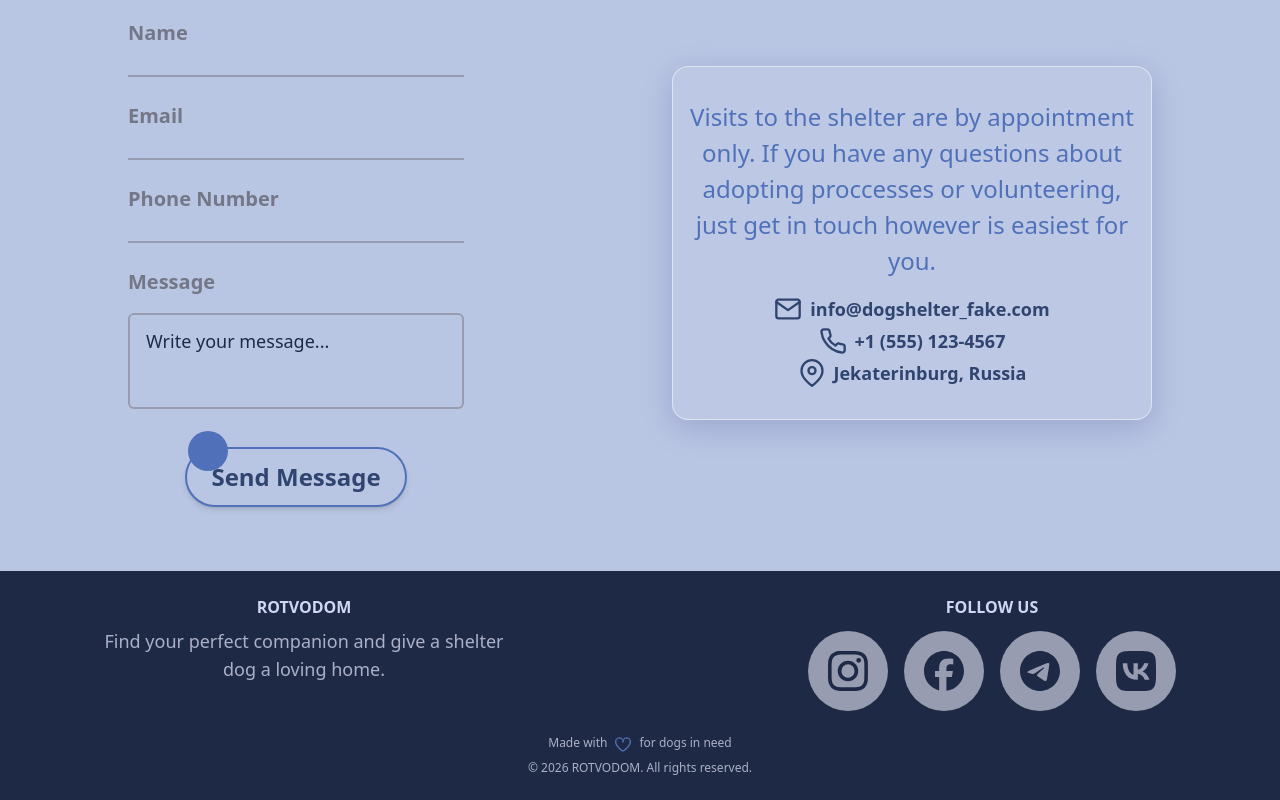
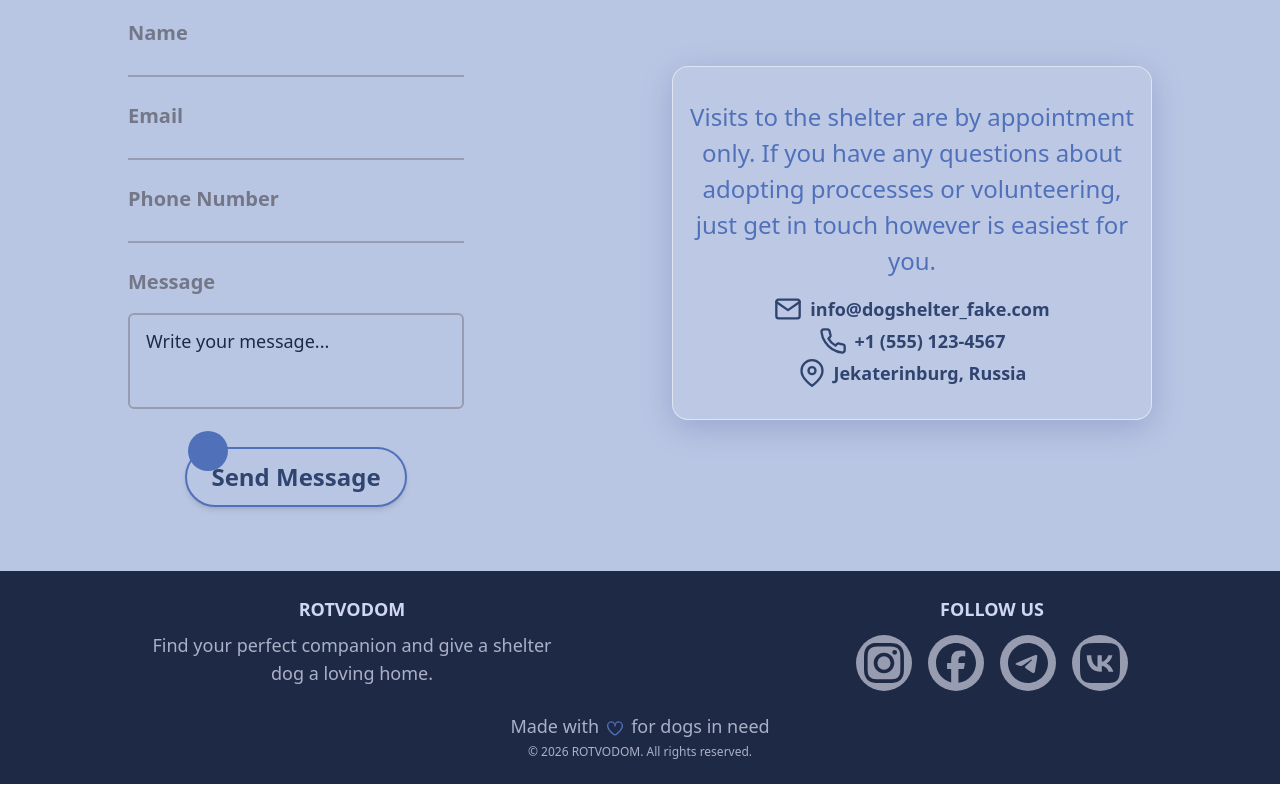
Before and after one commit to bavayra/dog-shelter, a React (Vite) app: page / in a window 1280 px wide. Shown: the part 5907-6707 px from the top of the page. Built offline with nearby package versions, Linux system fonts and the light colour scheme.

Commit message:
style(footer-820): decreased gap, increased sizes for all text compoments. Changed social links size to large

```diff
--- a/src/components/Footer.tsx
+++ b/src/components/Footer.tsx
@@ -8,13 +8,13 @@ import ContactInfo from './ContactInfo';
 const Footer = () => {
   return (
     <footer className="bg-primary-900 py-6 text-neutral-50">
-      <div className="md:flex-cols-2 container mx-auto px-4 md:mb-2 md:flex md:justify-center md:gap-36 lg:gap-76">
+      <div className="md:flex-cols-2 tablet-lg:gap-20 container mx-auto px-4 md:mb-2 md:flex md:justify-center md:gap-36 lg:gap-76">
         <div className="grid grid-cols-1 justify-items-center gap-4">
           <div>
-            <h3 className="xs:text-base mb-2 text-center text-xs font-bold">
+            <h3 className="xs:text-base tablet-lg:text-lg mb-2 text-center text-xs font-bold">
               {APP_NAME}
             </h3>
-            <p className="xs:text-sm tablet-sm:text-base mb-2 text-center text-xs text-neutral-300 md:w-64 xl:w-100 xl:text-lg">
+            <p className="xs:text-sm tablet-sm:text-base tablet-lg:text-lg tablet-lg:w-100 mb-2 text-center text-xs text-neutral-300 md:w-64 xl:w-100">
               Find your perfect companion and give a shelter dog a loving home.
             </p>
           </div>
@@ -26,14 +26,14 @@ const Footer = () => {
           </div>
         </div>
         <div>
-          <h3 className="xs:text-base mb-3 text-center text-xs font-bold">
+          <h3 className="xs:text-base tablet-lg:text-lg mb-3 text-center text-xs font-bold">
             FOLLOW US
           </h3>
-          <SocialLinks size="sm" />
+          <SocialLinks size="lg" />
         </div>
       </div>
 
-      <div className="border-primary-900 mt-2 border-t pt-2 text-center text-xs text-neutral-300 md:mt-0">
+      <div className="border-primary-900 tablet-lg:text-lg mt-2 border-t pt-2 text-center text-xs text-neutral-300 md:mt-0">
         <p>
           Made with
           <HeartIcon
@@ -43,7 +43,7 @@ const Footer = () => {
           for dogs in need
         </p>
       </div>
-      <p className="text-center text-xs text-neutral-300">
+      <p className="tablet-lg:text-md text-center text-xs text-neutral-300">
         © {new Date().getFullYear()} {APP_NAME}. All rights reserved.
       </p>
     </footer>
```
